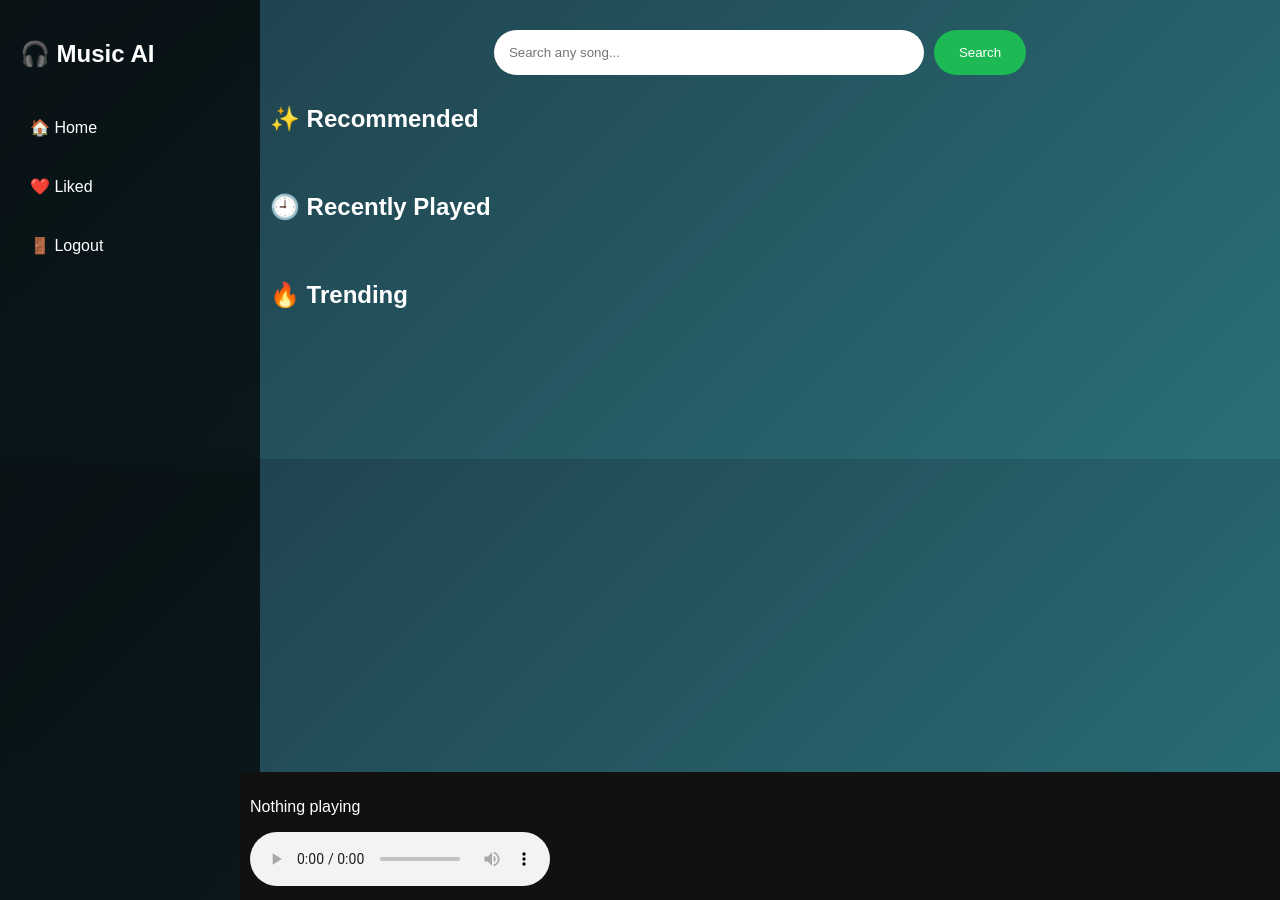
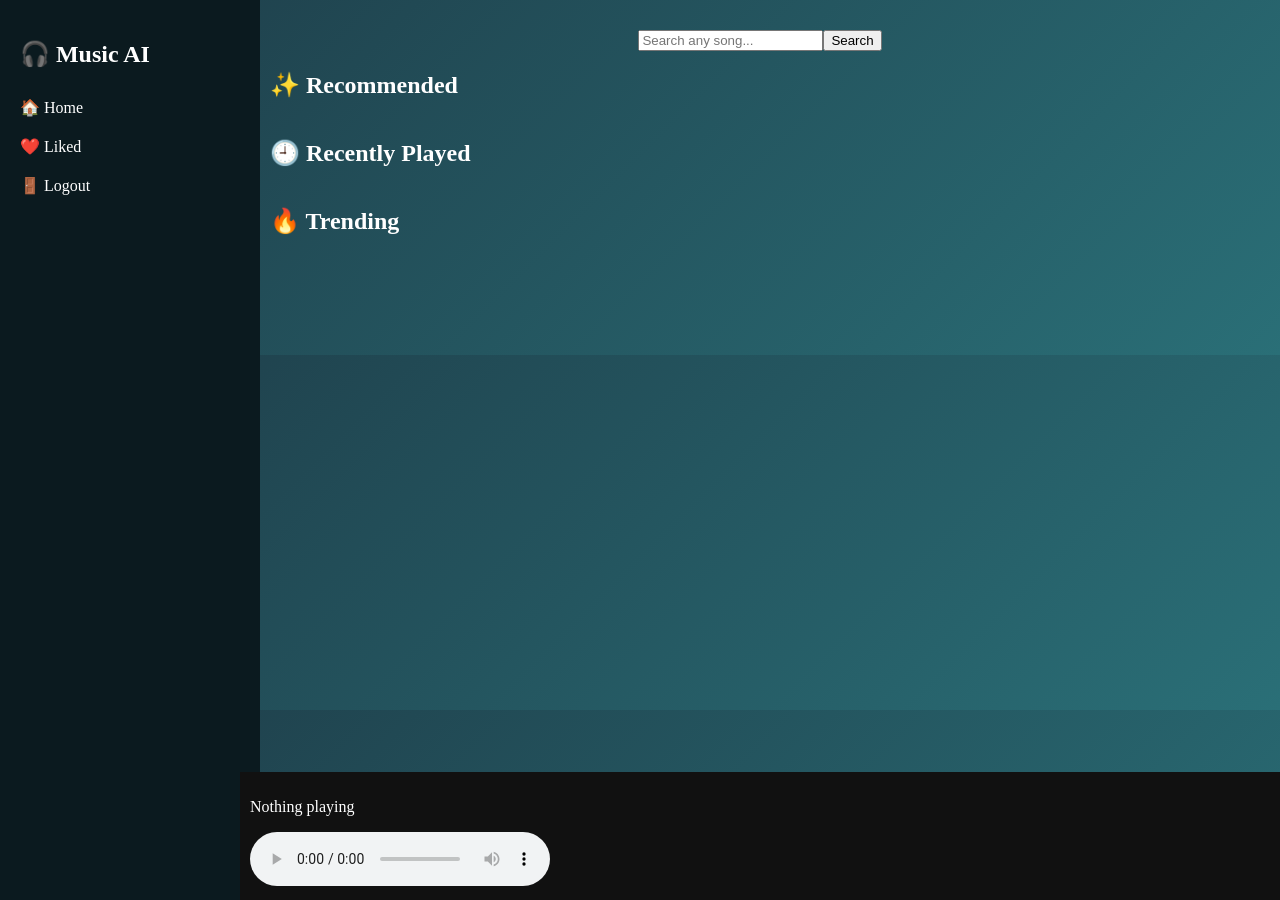
Before and after one commit to Swaliha-jamadar-070/Music-Recommender-System, a Flask app: template templates/index.html in a window 1280 px wide. Run offline with Flask 3, Linux system fonts and the light colour scheme; the template is opened without the code that fills it, so the values that code supplies are empty.

Commit message:
Update style.css

```diff
--- a/static/style.css
+++ b/static/style.css
@@ -1,145 +1,74 @@
-body {
-    margin: 0;
-    font-family: 'Poppins', sans-serif;
-    background: linear-gradient(135deg, #1e3c48, #2a6f77);
-    color: white;
+body{
+margin:0;
+font-family:Poppins;
+background:linear-gradient(135deg,#1e3c48,#2a6f77);
+color:white;
 }
 
-/* ===== SIDEBAR (VERTICAL FIX) ===== */
-.sidebar {
-    position: fixed;
-    width: 220px;
-    height: 100vh;
-    background: rgba(0,0,0,0.7);
-    backdrop-filter: blur(10px);
-    padding: 20px;
-    display: flex;
-    flex-direction: column;
+/* SIDEBAR */
+.sidebar{
+position:fixed;
+width:220px;
+height:100vh;
+background:#0b1a1f;
+padding:20px;
+display:flex;
+flex-direction:column;
 }
 
-.sidebar h2 {
-    margin-bottom: 30px;
+.sidebar a{
+color:white;
+text-decoration:none;
+margin:10px 0;
 }
 
-.sidebar a {
-    display: block;
-    color: white;
-    text-decoration: none;
-    margin: 10px 0;
-    padding: 10px;
-    border-radius: 8px;
-    transition: 0.3s;
+/* MAIN */
+.main{
+margin-left:240px;
+padding:30px;
+padding-bottom:100px;
 }
 
-.sidebar a:hover {
-    background: rgba(255,255,255,0.1);
+/* SEARCH */
+.search-bar{
+display:flex;
+justify-content:center;
+margin-bottom:20px;
 }
 
-/* ===== MAIN ===== */
-.main {
-    margin-left: 240px;
-    padding: 30px;
-    padding-bottom: 120px; /* prevent player overlap */
+/* SCROLL */
+.scroll-container{
+display:flex;
+overflow-x:auto;
+gap:20px;
 }
 
-/* ===== SEARCH ===== */
-.search-bar {
-    display: flex;
-    justify-content: center;
-    margin-bottom: 30px;
+/* CARD */
+.card{
+min-width:180px;
+background:rgba(255,255,255,0.1);
+padding:15px;
+border-radius:10px;
 }
 
-.search-bar input {
-    width: 400px;
-    padding: 15px;
-    border-radius: 50px;
-    border: none;
+.card img{
+width:100%;
+height:150px;
+object-fit:cover;
 }
 
-.search-bar button {
-    margin-left: 10px;
-    padding: 15px 25px;
-    border-radius: 50px;
-    background: #1db954;
-    border: none;
-    color: white;
-    cursor: pointer;
+/* ACTIONS */
+.actions{
+display:flex;
+justify-content:space-between;
 }
 
-/* ===== SECTION ===== */
-.section {
-    margin-top: 30px;
+/* PLAYER */
+.player{
+position:fixed;
+bottom:0;
+left:240px;
+right:0;
+background:#111;
+padding:10px;
 }
-
-/* ===== SCROLL FIX ===== */
-.scroll-container {
-    display: flex;
-    overflow-x: auto;
-    overflow-y: hidden;
-    gap: 20px;
-    padding-bottom: 10px;
-    scroll-behavior: smooth;
-}
-
-.scroll-container::-webkit-scrollbar {
-    height: 6px;
-}
-
-.scroll-container::-webkit-scrollbar-thumb {
-    background: #1db954;
-}
-
-/* ===== CARD ===== */
-.card {
-    min-width: 180px;
-    background: rgba(255,255,255,0.08);
-    border-radius: 15px;
-    padding: 15px;
-    transition: 0.3s;
-}
-
-.card:hover {
-    transform: scale(1.08);
-}
-
-/* IMAGE FIX */
-.card img {
-    width: 100%;
-    height: 180px;
-    object-fit: cover;
-    border-radius: 10px;
-}
-
-/* ===== BUTTONS ===== */
-.actions {
-    display: flex;
-    justify-content: space-between;
-    margin-top: 10px;
-}
-
-.actions button {
-    padding: 10px;
-    border-radius: 50%;
-    border: none;
-    cursor: pointer;
-    color: white;
-}
-
-.actions button:first-child {
-    background: #1db954;
-}
-
-.actions button:last-child {
-    background: #ff4d6d;
-}
-
-/* ===== PLAYER ===== */
-.player {
-    position: fixed;
-    bottom: 0;
-    left: 240px;
-    right: 0;
-    background: #111;
-    padding: 10px;
-    z-index: 1000;
-}
```
